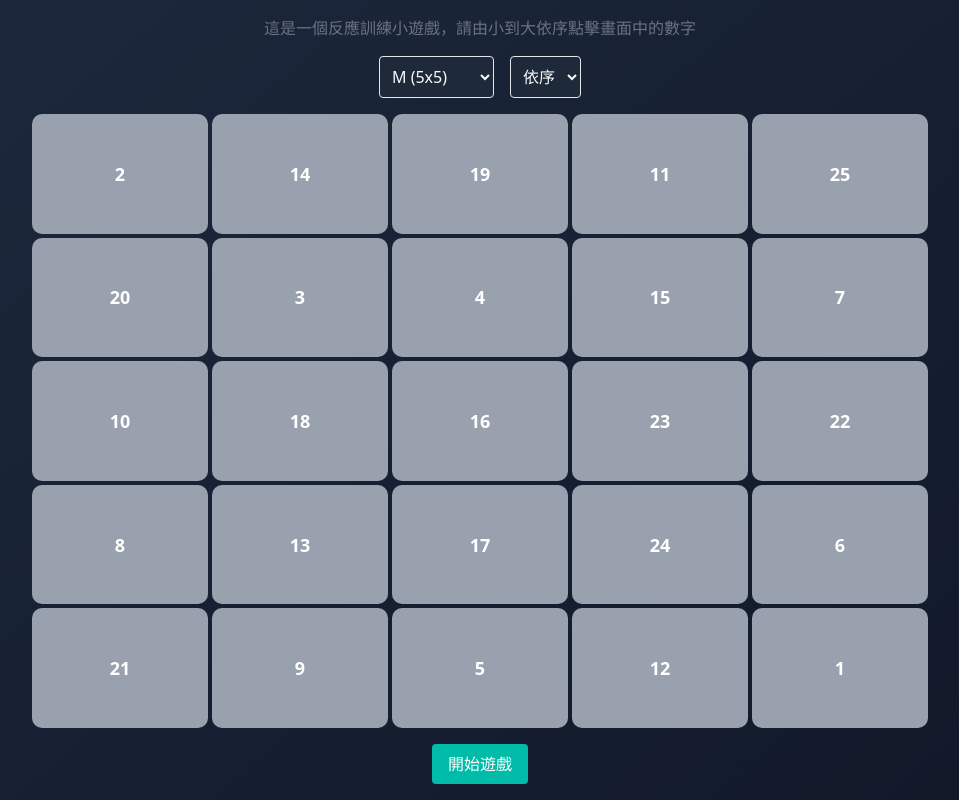
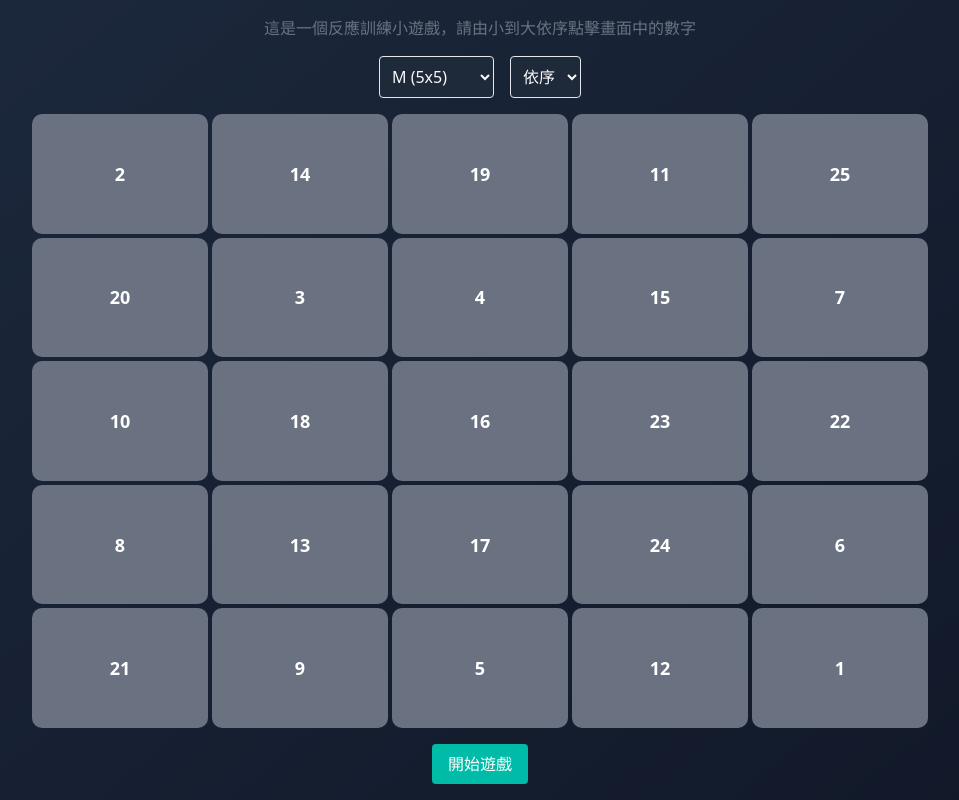
Before and after one commit to liuchiawei/flash-dial, a Next.js app: page / in a window 1280 px wide. Shown: the whole page, without its empty margins (160-1119 px from the left). Built offline with nearby package versions, Linux system fonts and the light colour scheme.

Commit message:
special rule

```diff
--- a/src/components/ui/GameBaord.tsx
+++ b/src/components/ui/GameBaord.tsx
@@ -20,30 +20,36 @@ const GameBoard: React.FC<GameBoardProps> = ({
   return (
     <div
       className={`w-full max-w-4xl h-full grid gap-1 ${
-        size === 10 ? "grid-cols-10" : size === 7 ? "grid-cols-7" : size === 5 ? "grid-cols-5" : "grid-cols-3"
+        size === 10
+          ? "grid-cols-10"
+          : size === 7
+          ? "grid-cols-7"
+          : size === 5
+          ? "grid-cols-5"
+          : "grid-cols-3"
       }`}
     >
       {numbers.map((number) => {
         // const isTarget = targetSequence.includes(number);
-        const isClicked = targetSequence.indexOf(number) < nextExpectedIndex;
+        const isClicked =
+          targetSequence.indexOf(number) < nextExpectedIndex &&
+          targetSequence.includes(number);
         const isWrong = wrongClick === number;
 
         return (
           <button
             key={number}
             onClick={() => handleClick(number)}
-            disabled={!isPlaying}
-            className={`relative w-full h-full text-white text-lg font-bold rounded-lg flex items-center justify-center transition-all cursor-pointer active:translate-y-[1px] active:inset-shadow-sm
+            disabled={!isPlaying || !targetSequence.includes(number)}
+            className={`w-full h-full text-white text-lg font-bold rounded-lg flex items-center justify-center transition-all
               ${
                 isClicked
                   ? "bg-teal-500"
                   : isPlaying
-                  ? "bg-gray-500"
-                  : "bg-gray-400"
+                  ? "bg-gray-600 cursor-pointer active:translate-y-[1px] active:inset-shadow-sm"
+                  : "bg-gray-500"
               }
-              ${
-                isWrong ? "bg-red-400" : ""
-              }`}
+              ${isWrong ? "bg-red-400" : ""}`}
           >
             {number}
           </button>
```
